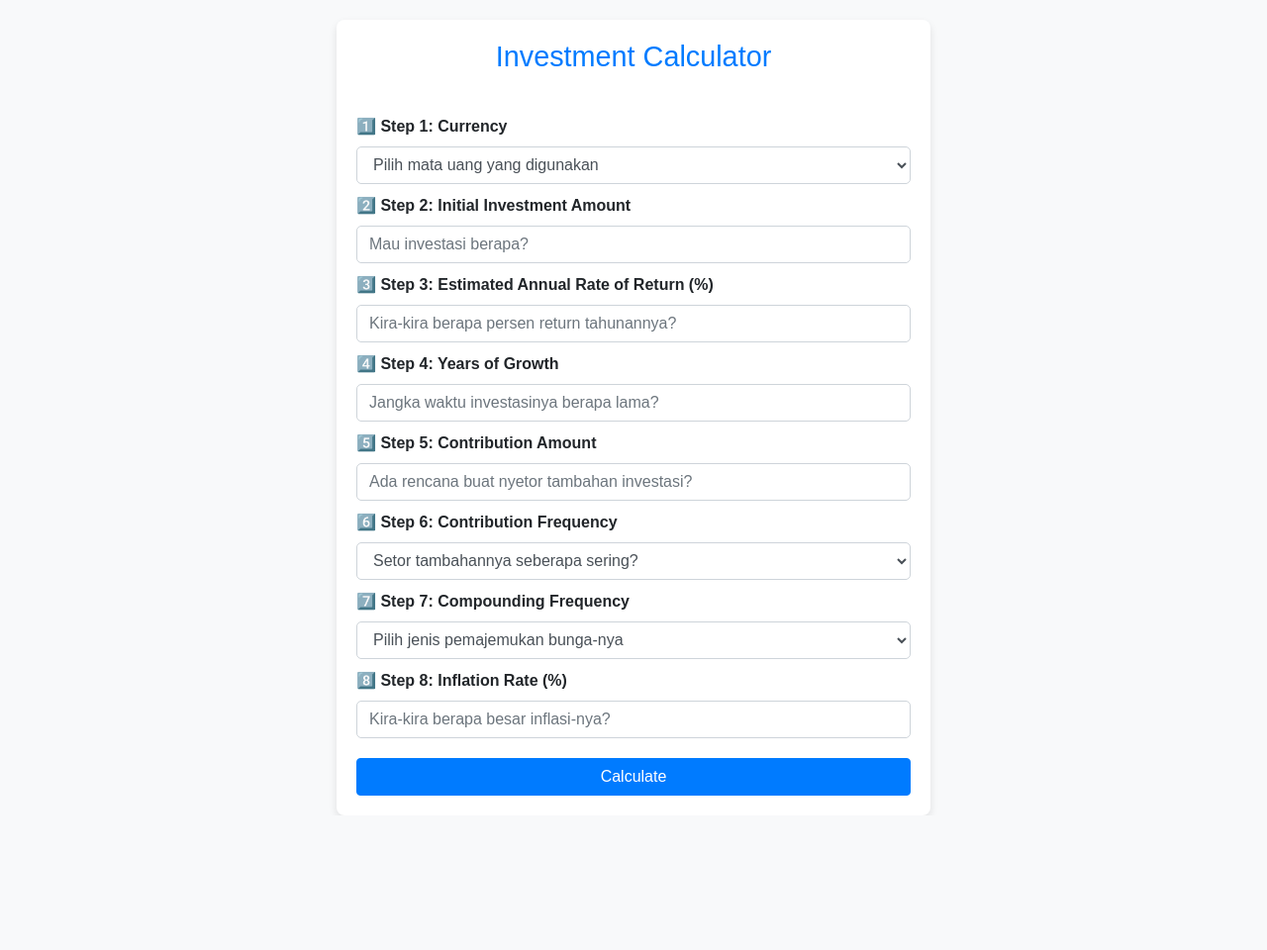
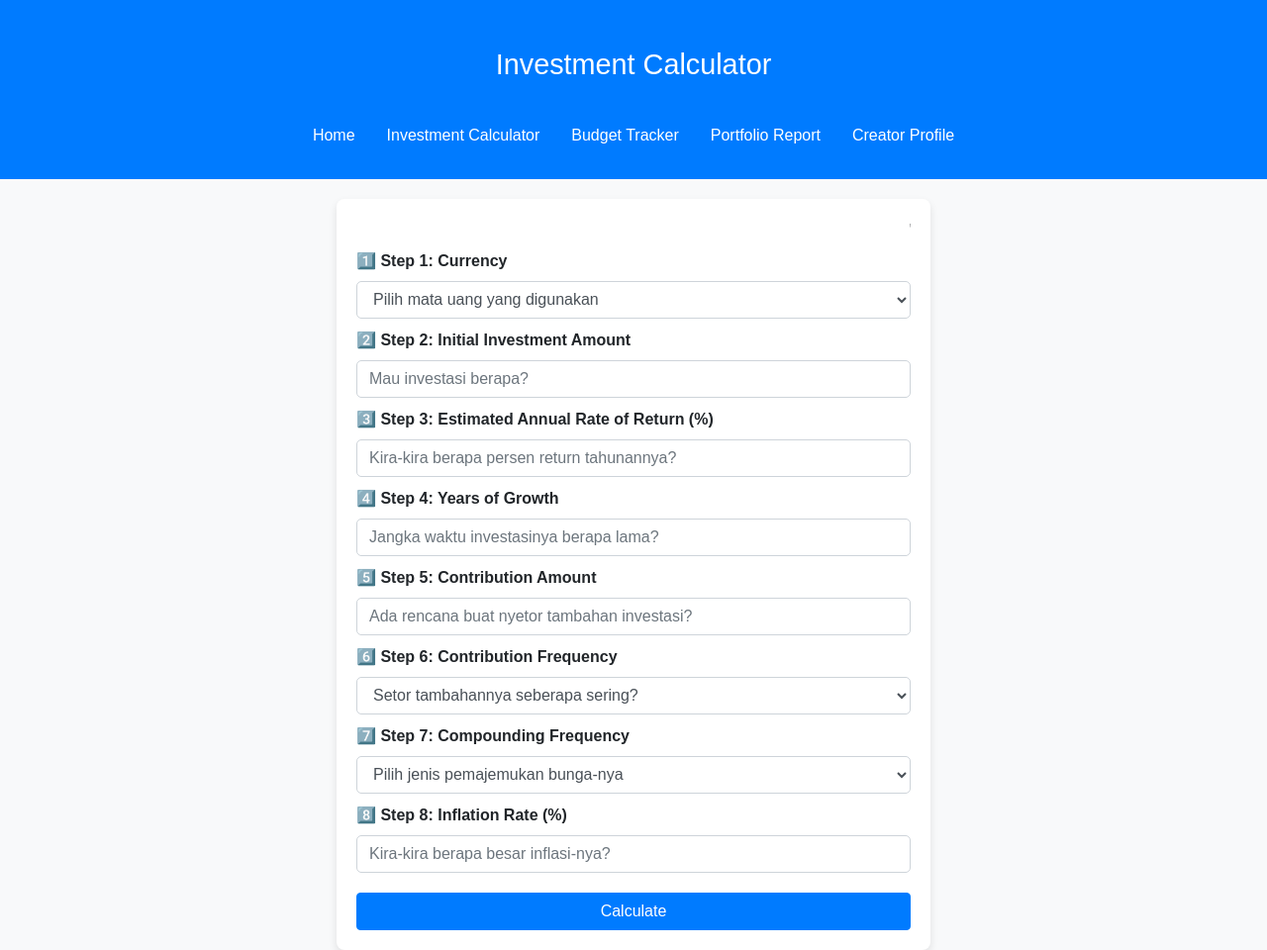
Before and after one commit to getser-surbakti/Investment-Calculator, a Flask app: page / in a window 1280 px wide. Shown: the whole page at 99% size. Before the commit the page ends 824 px from the top, so only its background shows below. Run offline with Flask 2, Linux system fonts and the light colour scheme; some libraries are stand-ins or nearby versions.

Commit message:
Changing the style

```diff
--- a/templates/index.html
+++ b/templates/index.html
@@ -1,10 +1,38 @@
 <!DOCTYPE html>
 <html lang="en">
+
+<header class="bg-primary text-white text-center py-4">
+    <h1 class="bg-primary text-white text-center py-4">Investment Calculator</h1>
+    <nav>
+        <ul class="nav justify-content-center">
+            <li class="nav-item">
+                <a class="nav-link text-white" href="http://127.0.0.1:5500/homepage.html">Home</a>
+            </li>
+            <li class="nav-item">
+                <a class="nav-link text-white" href="http://localhost:5000">Investment Calculator</a>
+            </li>
+            <li class="nav-item">
+                <a class="nav-link text-white" href="http://127.0.0.1:5500/budget_tracker.html">Budget Tracker</a>
+            </li>
+            <li class="nav-item">
+                <a class="nav-link text-white" href="http://127.0.0.1:5500/portfolio_report.html">Portfolio Report</a>
+            </li>
+            <li class="nav-item">
+                <a class="nav-link text-white" href="http://127.0.0.1:5500/creator_profile.html">Creator Profile</a> <!-- Link to the Creator Profile page -->
+            </li>
+        </ul>
+    </nav>
+</header>
+<body>
 <head>
     <meta charset="UTF-8">
     <meta name="viewport" content="width=device-width, initial-scale=1.0">
     <title>Investment Calculator</title>
     <link rel="stylesheet" href="https://stackpath.bootstrapcdn.com/bootstrap/4.5.2/css/bootstrap.min.css">
+    <link href="https://stackpath.bootstrapcdn.com/bootstrap/4.5.2/css/bootstrap.min.css" rel="stylesheet">
+    <script src="https://code.jquery.com/jquery-3.5.1.slim.min.js"></script>
+    <script src="https://cdn.jsdelivr.net/npm/@popperjs/core@2.9.2/dist/umd/popper.min.js"></script>
+    <script src="https://stackpath.bootstrapcdn.com/bootstrap/4.5.2/js/bootstrap.min.js"></script>
     <style>
         /* Custom styling */
         body {
@@ -43,8 +71,7 @@
                 padding: 15px;
             }
             h1 {
-                font-size: 4em;
-                color: black;
+                font-size: 2.6em;
                 font-weight: bold;
             }
             marquee {
@@ -54,9 +81,9 @@
         }
     </style>
 </head>
+</body>
 <body>
     <div class="container">
-        <h1 class="text-center">Investment Calculator</h1>
         <marquee direction="left">"Invest today, prosper tomorrow." - &#x2728; IG: @getsersurbakti-</marquee>
         <form method="POST">
             <div class="form-group">
```
Also changed, not shown: templates/result.html (+25 -2 lines).
